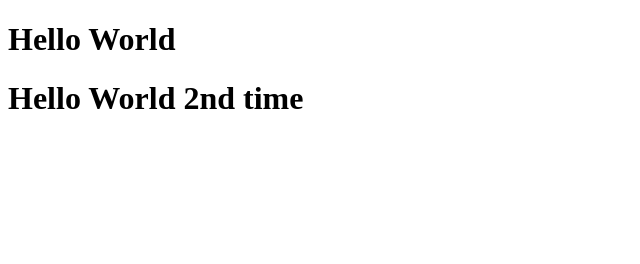
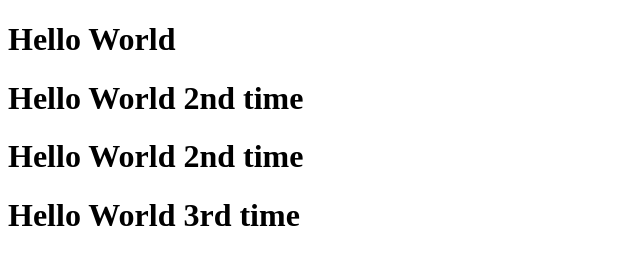
Before and after one commit to umermustafa-tech/myremoterepo, a plain HTML site: page index.html in a window 1280 px wide. Shown: the whole page, without its empty margins (0-640 px from the left). Drawn offline with Linux system fonts and the light colour scheme.

Commit message:
v4 of index.html

```diff
--- a/index.html
+++ b/index.html
@@ -8,5 +8,8 @@
 <body>
     <h1>Hello World</h1>
     <h1>Hello World 2nd time</h1>
+    <h1>Hello World 2nd time</h1>
+    <h1>Hello World 3rd time</h1>
+
 </body>
 </html>
```
